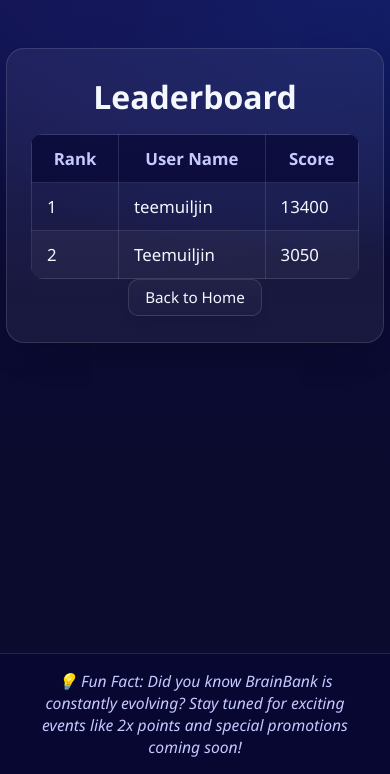
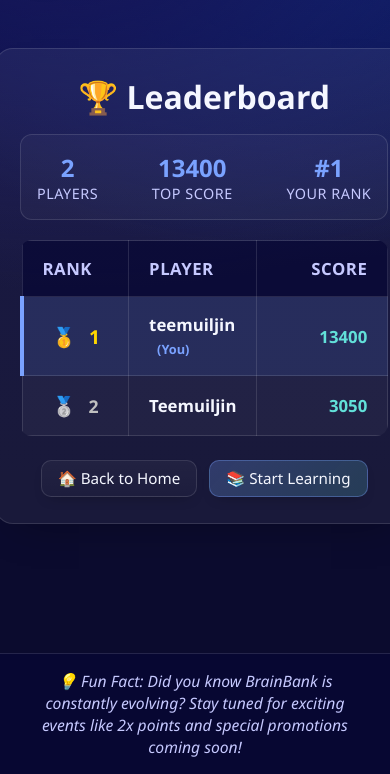
Before and after one commit to TeemuIljin/BrainBanks, a Django app: page /leaderboard/ in a window 390 px wide. Shown: the part 70-844 px from the top of the page. Run offline with Django 5.2, Linux system fonts and the light colour scheme; a user stored in the database is signed in; data comes from the database, SQL or seed files in the repository.

Commit message:
Enhance leaderboard HTML with modern design and user features
- Added beautiful medal icons for top 3 positions
- Implemented hover effects and smooth transitions
- Added leaderboard statistics showing total players, top score, and user rank
- Highlighted current user's row with special styling and (You) indicator
- Improved typography with better font weights and colors
- Added empty state with encouraging message for new users
- Enhanced responsive design with better spacing and layout
- Added 'Start Learning' button for authenticated users
- Improved visual hierarchy with better color coding for ranks
- All leaderboard data now displays correctly in the frontend

```diff
--- a/courses/templates/leaderboard.html
+++ b/courses/templates/leaderboard.html
@@ -16,10 +16,26 @@
         .main-content { flex:1; display:flex; flex-direction:column; align-items:center; padding:48px 20px 56px; max-width:920px; margin:0 auto; }
         .card { width:100%; background:var(--card-bg); border:1px solid var(--border); border-radius:18px; padding:26px 24px; box-shadow:0 18px 40px -22px var(--shadow); }
         h1 { font-size:clamp(2rem,3.6vw,3rem); margin:0 0 16px; text-align:center; }
-        table { width:100%; border-collapse:collapse; overflow:hidden; border-radius:12px; }
-        thead th { background:rgba(7,7,53,0.75); color:var(--muted); }
-        th, td { border:1px solid var(--border); padding:12px 15px; font-size:1.05rem; }
+        table { width:100%; border-collapse:collapse; overflow:hidden; border-radius:12px; margin:20px 0; }
+        thead th { background:rgba(7,7,53,0.75); color:var(--muted); font-weight:600; text-transform:uppercase; letter-spacing:0.5px; }
+        th, td { border:1px solid var(--border); padding:16px 20px; font-size:1.05rem; text-align:left; }
         tbody tr:nth-child(even) { background:rgba(255,255,255,0.04); }
+        tbody tr:hover { background:rgba(122,162,255,0.1); transform:scale(1.01); transition:all 0.2s ease; }
+        .rank { font-weight:700; color:var(--accent); text-align:center; }
+        .rank-1 { color:#ffd700; font-size:1.2rem; }
+        .rank-2 { color:#c0c0c0; font-size:1.1rem; }
+        .rank-3 { color:#cd7f32; font-size:1.05rem; }
+        .username { font-weight:600; color:var(--text); }
+        .score { font-weight:700; color:var(--accent-2); text-align:right; }
+        .medal { font-size:1.2rem; margin-right:8px; }
+        .empty-state { text-align:center; padding:40px; color:var(--muted); font-style:italic; }
+        .leaderboard-stats { display:flex; justify-content:space-between; margin-bottom:20px; padding:16px; background:rgba(255,255,255,0.03); border-radius:12px; border:1px solid var(--border); }
+        .stat { text-align:center; }
+        .stat-number { font-size:1.5rem; font-weight:700; color:var(--accent); }
+        .stat-label { font-size:0.9rem; color:var(--muted); text-transform:uppercase; letter-spacing:0.5px; }
+        .current-user { background:rgba(122,162,255,0.15) !important; border-left:4px solid var(--accent); }
+        .current-user:hover { background:rgba(122,162,255,0.25) !important; }
+        .refresh-btn { margin-left:12px; }
     </style>
 </head>
 <body>
@@ -37,33 +53,77 @@
 
     <div class="main-content">
         <div class="card">
-            <h1>Leaderboard</h1>
+            <h1>🏆 Leaderboard</h1>
+
+            {% if entries %}
+            <div class="leaderboard-stats">
+                <div class="stat">
+                    <div class="stat-number">{{ total_players }}</div>
+                    <div class="stat-label">Players</div>
+                </div>
+                <div class="stat">
+                    <div class="stat-number">{{ entries.0.score|floatformat:0 }}</div>
+                    <div class="stat-label">Top Score</div>
+                </div>
+                <div class="stat">
+                    <div class="stat-number">
+                        {% if user_position %}
+                            #{{ user_position }}
+                        {% else %}
+                            -
+                        {% endif %}
+                    </div>
+                    <div class="stat-label">Your Rank</div>
+                </div>
+            </div>
+            {% endif %}
 
             <table>
                 <thead>
                     <tr>
-                        <th>Rank</th>
-                        <th>User Name</th>
-                        <th>Score</th>
+                        <th style="width:80px;">Rank</th>
+                        <th>Player</th>
+                        <th style="width:120px; text-align:right;">Score</th>
                     </tr>
                 </thead>
                 <tbody>
                     {% for entry in entries %}
-                    <tr>
-                        <td>{{ forloop.counter }}</td>
-                        <td>{{ entry.name }}</td>
-                        <td>{{ entry.score }}</td>
+                    <tr {% if user.is_authenticated and entry.name == user.username %}class="current-user"{% endif %}>
+                        <td class="rank rank-{{ forloop.counter }}">
+                            {% if forloop.counter == 1 %}
+                                <span class="medal">🥇</span>
+                            {% elif forloop.counter == 2 %}
+                                <span class="medal">🥈</span>
+                            {% elif forloop.counter == 3 %}
+                                <span class="medal">🥉</span>
+                            {% endif %}
+                            {{ forloop.counter }}
+                        </td>
+                        <td class="username">
+                            {{ entry.name }}
+                            {% if user.is_authenticated and entry.name == user.username %}
+                                <span style="color:var(--accent); font-size:0.8rem; margin-left:8px;">(You)</span>
+                            {% endif %}
+                        </td>
+                        <td class="score">{{ entry.score|floatformat:0 }}</td>
                     </tr>
                     {% empty %}
                     <tr>
-                        <td colspan="3">No leaderboard entries yet.</td>
+                        <td colspan="3" class="empty-state">
+                            <div style="font-size:3rem; margin-bottom:16px;">🎯</div>
+                            <div>No players on the leaderboard yet!</div>
+                            <div style="margin-top:8px; font-size:0.9rem;">Complete some courses to earn points and climb the ranks.</div>
+                        </td>
                     </tr>
                     {% endfor %}
                 </tbody>
             </table>
 
-            <div style="display:flex; justify-content:center;">
-                <a href="{% url 'home' %}" class="btn">Back to Home</a>
+            <div style="display:flex; justify-content:center; gap:12px; margin-top:24px;">
+                <a href="{% url 'home' %}" class="btn">🏠 Back to Home</a>
+                {% if user.is_authenticated %}
+                <a href="{% url 'course_list' %}" class="btn btn-primary">📚 Start Learning</a>
+                {% endif %}
             </div>
         </div>
     </div>
--- a/courses/views.py
+++ b/courses/views.py
@@ -230,7 +230,22 @@ def leaderboard(request):
     # Sync leaderboard with current PlayerProfile data
     sync_leaderboard()
     entries = LeaderboardEntry.objects.order_by('-score', 'name')
-    return render(request, 'leaderboard.html', {'entries': entries})
+
+    # Find current user's position if logged in
+    user_position = None
+    if request.user.is_authenticated:
+        try:
+            user_entry = entries.filter(name=request.user.username).first()
+            if user_entry:
+                user_position = list(entries).index(user_entry) + 1
+        except:
+            pass
+
+    return render(request, 'leaderboard.html', {
+        'entries': entries,
+        'user_position': user_position,
+        'total_players': entries.count()
+    })
 
 
 # 📦 REST API ViewSets (DRF)
```
